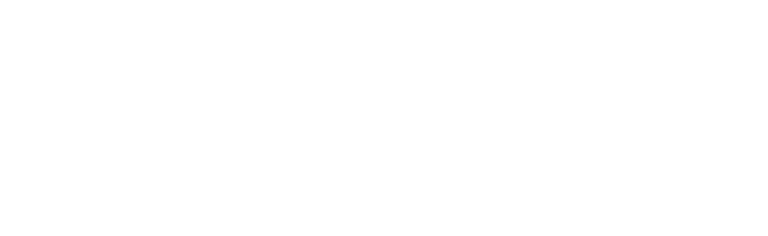
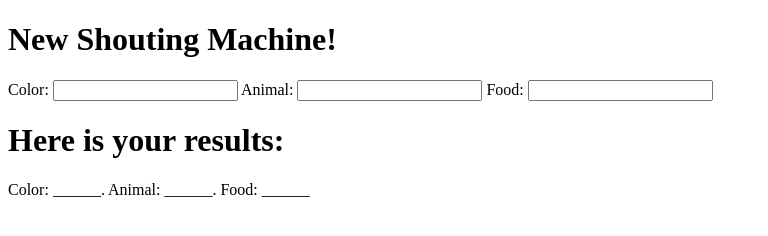
Before and after one commit to ChloeL6/Shouting-Machine, a plain HTML site: page index.html in a window 1280 px wide. Shown: the whole page, without its empty margins (0-768 px from the left). Drawn offline with Linux system fonts and the light colour scheme.

Commit message:
Add context in index.html
Co-authored-by: Phil Kendall <prkkendall@gmail.com

```diff
--- a/index.html
+++ b/index.html
@@ -6,6 +6,22 @@
   <title>Shouting Machine</title>
 </head>
 <body>
+  <h1>New Shouting Machine!</h1>
+  <form>
+    <label for="colorType">Color:</label>
+    <input id="colorType" type="text" name="colorType">
+    <label for="animalType">Animal:</label>
+    <input id="animalType" type="text" name="animalType">
+    <label for="foodType">Food:</label>
+    <input id="foodType" type="text" name="foodType">
+  </form>
+
+  <div id="result" class="hidden">
+    <h1>Here is your results:</h1>
+    <p>
+      Color: <span id="color">______</span>. Animal: <span id="animal">______</span>. Food: <span id="food">______</span>
+    </p>
+  </div>
 
 </body>
 </html>
```
